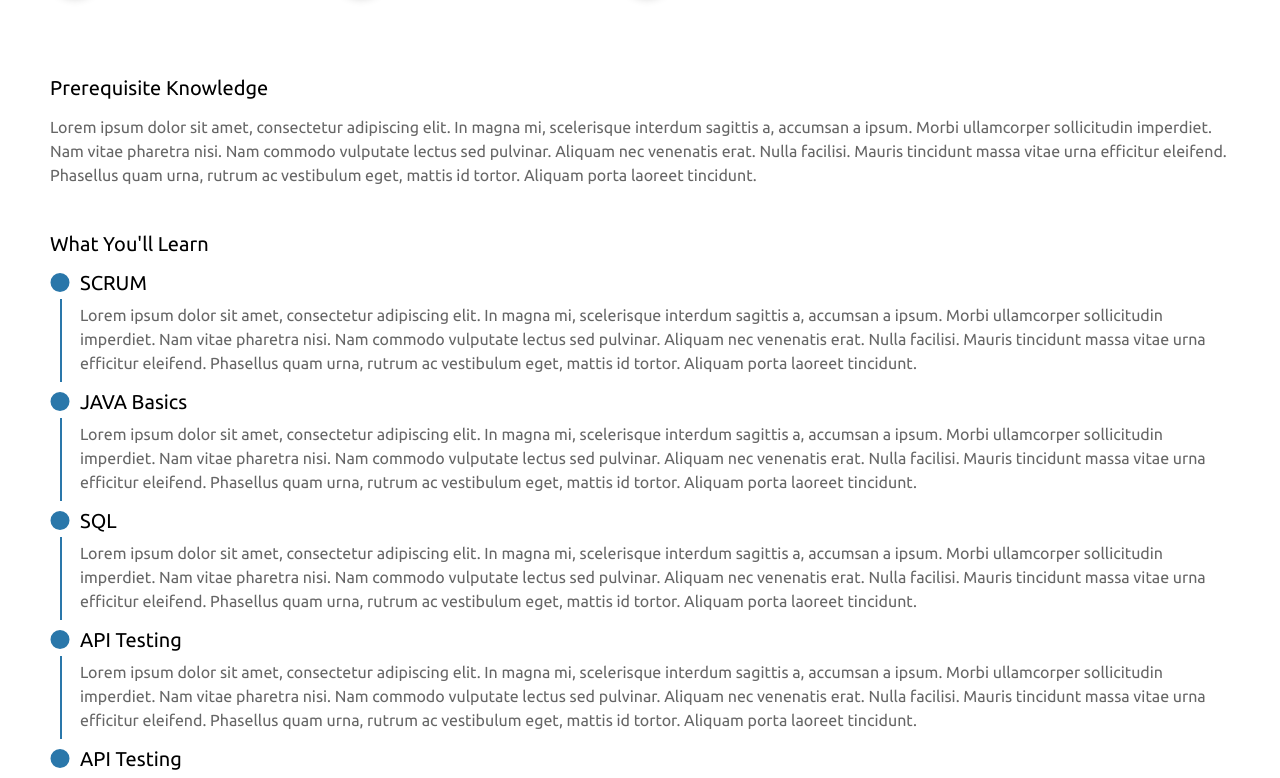
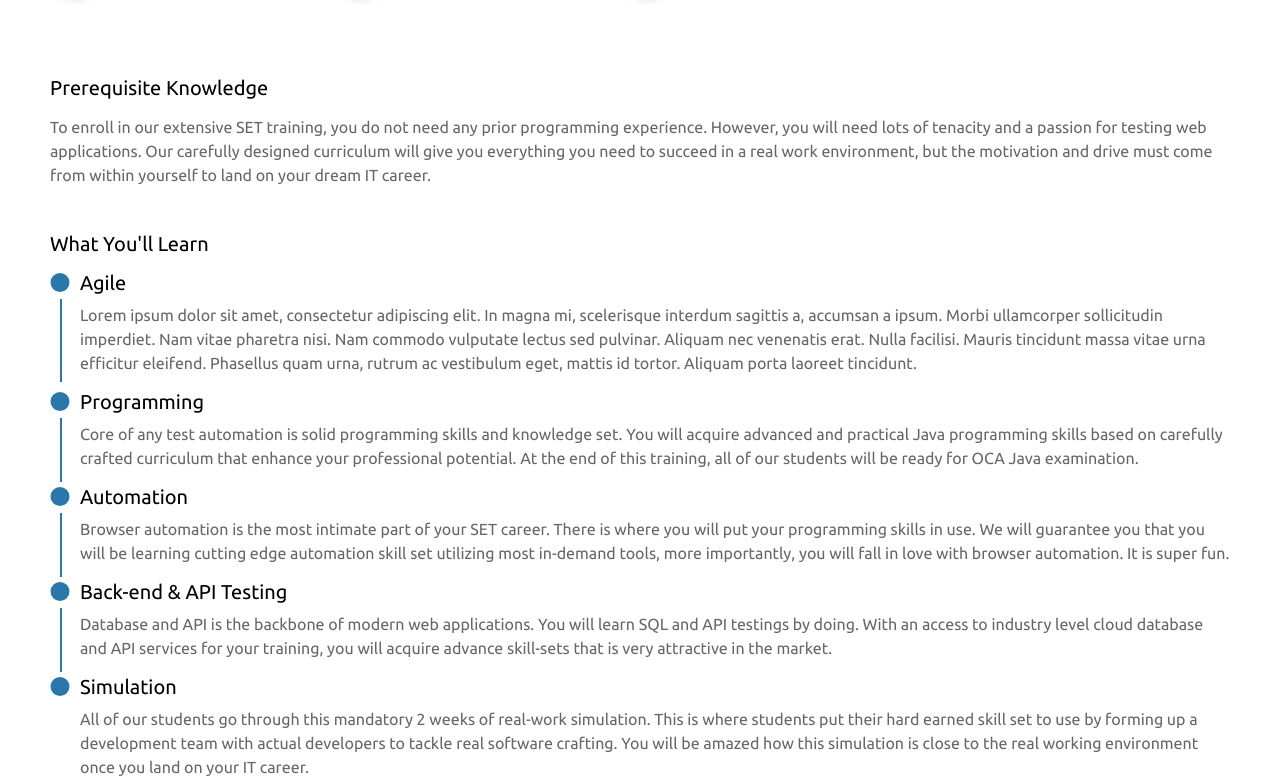
Before and after one commit to BurkeDesigns/alphaleaf, a Vue app: page /courses in a window 1280 px wide. Shown: the part 402-1180 px from the top of the page. Built offline with nearby package versions, Linux system fonts and the light colour scheme.

Commit message:
Update Courses.vue

```diff
--- a/src/views/Courses.vue
+++ b/src/views/Courses.vue
@@ -52,30 +52,30 @@
             </div>
             <div el="list">
                 <h4 el>Prerequisite Knowledge</h4>
-                <p el>Lorem ipsum dolor sit amet, consectetur adipiscing elit. In magna mi, scelerisque interdum sagittis a, accumsan a ipsum. Morbi ullamcorper sollicitudin imperdiet. Nam vitae pharetra nisi. Nam commodo vulputate lectus sed pulvinar. Aliquam nec venenatis erat. Nulla facilisi. Mauris tincidunt massa vitae urna efficitur eleifend. Phasellus quam urna, rutrum ac vestibulum eget, mattis id tortor. Aliquam porta laoreet tincidunt. </p>
+                <p el>To enroll in our extensive SET training, you do not need any prior programming experience.  However, you will need lots of tenacity and a passion for testing web applications.  Our carefully designed curriculum will give you everything you need to succeed in a real work environment, but the motivation and drive must come from within yourself to land on your dream IT career. </p>
             </div>
             <div el="list">
                 <h4 el>What You'll Learn</h4>
                 <div el="list" class="timeline">
                     <div el="list" style="--gap:8px;">
-                        <h4 el>SCRUM</h4>
+                        <h4 el>Agile</h4>
                         <p el>Lorem ipsum dolor sit amet, consectetur adipiscing elit. In magna mi, scelerisque interdum sagittis a, accumsan a ipsum. Morbi ullamcorper sollicitudin imperdiet. Nam vitae pharetra nisi. Nam commodo vulputate lectus sed pulvinar. Aliquam nec venenatis erat. Nulla facilisi. Mauris tincidunt massa vitae urna efficitur eleifend. Phasellus quam urna, rutrum ac vestibulum eget, mattis id tortor. Aliquam porta laoreet tincidunt. </p>
                     </div>
                     <div el="list" style="--gap:8px;">
-                        <h4 el>JAVA Basics</h4>
-                        <p el>Lorem ipsum dolor sit amet, consectetur adipiscing elit. In magna mi, scelerisque interdum sagittis a, accumsan a ipsum. Morbi ullamcorper sollicitudin imperdiet. Nam vitae pharetra nisi. Nam commodo vulputate lectus sed pulvinar. Aliquam nec venenatis erat. Nulla facilisi. Mauris tincidunt massa vitae urna efficitur eleifend. Phasellus quam urna, rutrum ac vestibulum eget, mattis id tortor. Aliquam porta laoreet tincidunt. </p>
+                        <h4 el>Programming</h4>
+                        <p el>Core of any test automation is solid programming skills and knowledge set.  You will acquire advanced and practical Java programming skills based on carefully crafted curriculum that enhance your professional potential.  At the end of this training, all of our students will be ready for OCA Java examination. </p>
                     </div>
                     <div el="list" style="--gap:8px;">
-                        <h4 el>SQL</h4>
-                        <p el>Lorem ipsum dolor sit amet, consectetur adipiscing elit. In magna mi, scelerisque interdum sagittis a, accumsan a ipsum. Morbi ullamcorper sollicitudin imperdiet. Nam vitae pharetra nisi. Nam commodo vulputate lectus sed pulvinar. Aliquam nec venenatis erat. Nulla facilisi. Mauris tincidunt massa vitae urna efficitur eleifend. Phasellus quam urna, rutrum ac vestibulum eget, mattis id tortor. Aliquam porta laoreet tincidunt. </p>
+                        <h4 el>Automation</h4>
+                        <p el>Browser automation is the most intimate part of your SET career.  There is where you will put your programming skills in use.  We will guarantee you that you will be learning cutting edge automation skill set utilizing most in-demand tools, more importantly, you will fall in love with browser automation. It is super fun. </p>
                     </div>
                     <div el="list" style="--gap:8px;">
-                        <h4 el>API Testing</h4>
-                        <p el>Lorem ipsum dolor sit amet, consectetur adipiscing elit. In magna mi, scelerisque interdum sagittis a, accumsan a ipsum. Morbi ullamcorper sollicitudin imperdiet. Nam vitae pharetra nisi. Nam commodo vulputate lectus sed pulvinar. Aliquam nec venenatis erat. Nulla facilisi. Mauris tincidunt massa vitae urna efficitur eleifend. Phasellus quam urna, rutrum ac vestibulum eget, mattis id tortor. Aliquam porta laoreet tincidunt. </p>
+                        <h4 el>Back-end & API Testing</h4>
+                        <p el>Database and API is the backbone of modern web applications. You will learn SQL and API testings by doing.  With an access to industry level cloud database and API services for your training, you will acquire advance skill-sets that is very attractive in the market.</p>
                     </div>
                     <div el="list" style="--gap:8px;">
-                        <h4 el>API Testing</h4>
-                        <p el>Lorem ipsum dolor sit amet, consectetur adipiscing elit. In magna mi, scelerisque interdum sagittis a, accumsan a ipsum. Morbi ullamcorper sollicitudin imperdiet. Nam vitae pharetra nisi. Nam commodo vulputate lectus sed pulvinar. Aliquam nec venenatis erat. Nulla facilisi. Mauris tincidunt massa vitae urna efficitur eleifend. Phasellus quam urna, rutrum ac vestibulum eget, mattis id tortor. Aliquam porta laoreet tincidunt. </p>
+                        <h4 el>Simulation</h4>
+                        <p el>All of our students go through this mandatory 2 weeks of real-work simulation.  This is where students put their hard earned skill set to use by forming up a development team with actual developers to tackle real software crafting.  You will be amazed how this simulation is close to the real working environment once you land on your IT career. </p>
                     </div>
 
 
```
